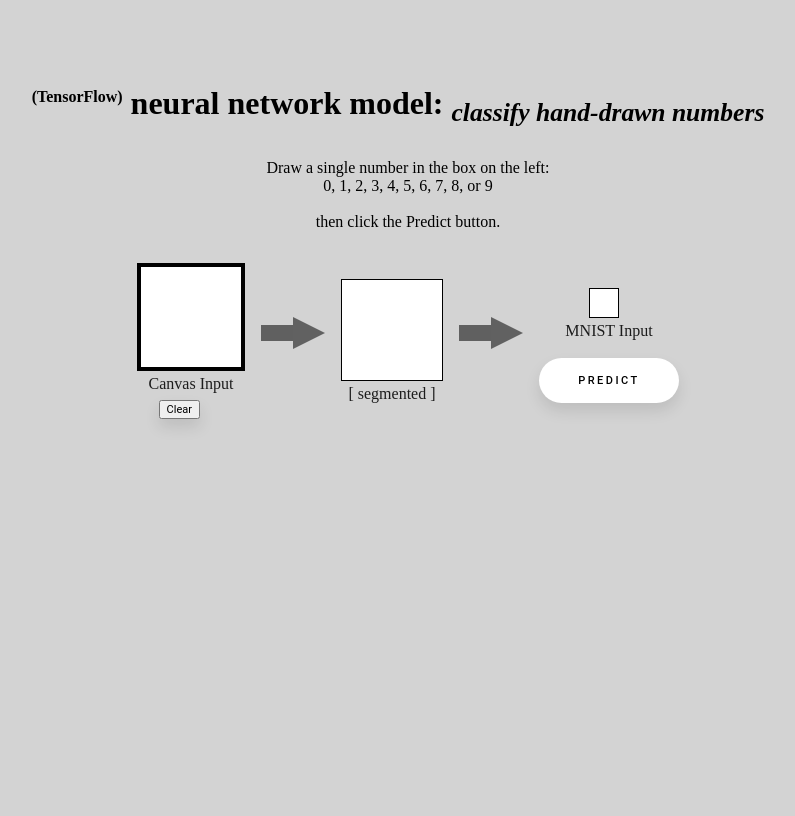
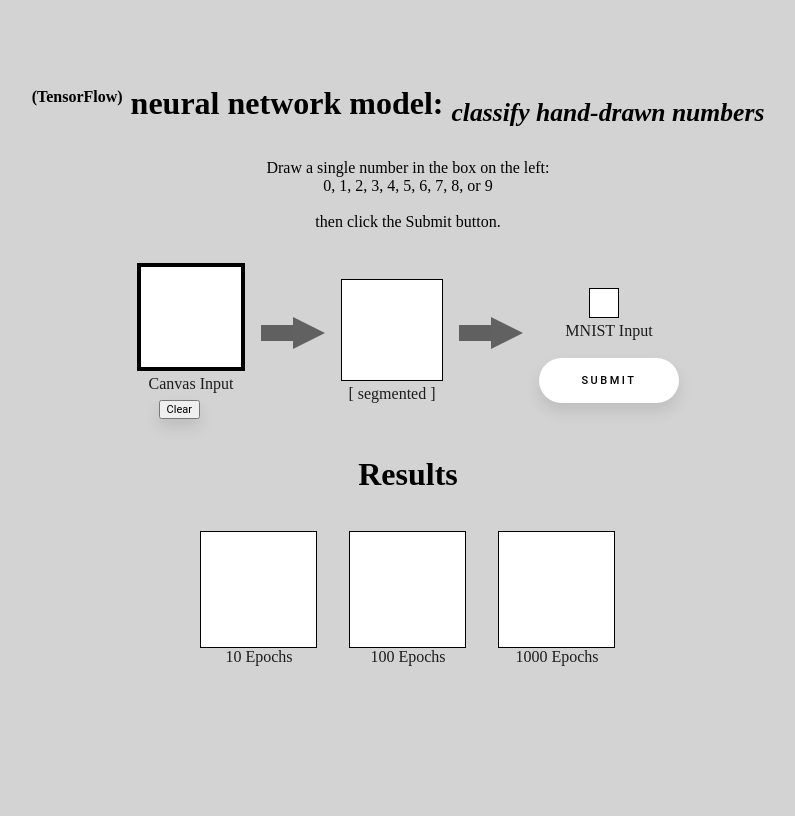
Before and after one commit to eio/vagrant-docker-flask-tensorflow, a Flask app: template app/templates/index.html in a window 1280 px wide. Shown: the whole page, without its empty margins (232-1027 px from the left). Run offline with Flask 2, Linux system fonts and the light colour scheme; the template is opened without the code that fills it, so the values that code supplies are empty.

Commit message:
Return results from 3 saved models

```diff
--- a/app/app.py
+++ b/app/app.py
@@ -16,7 +16,6 @@ PORT = 8081
 REDIS_PORT = 6379
 CLASS_NAMES = ['0','1','2','3','4','5','6','7','8','9']
 HERE = os.path.dirname(os.path.abspath(__file__))
-MNIST_MODEL_FILEPATH = '{}/../models/1000epochs_mnist_model.h5'.format(HERE)
 
 # initialize flask application
 app = Flask(__name__)
@@ -35,14 +34,7 @@ def get_hit_count():
             retries -= 1
             time.sleep(0.5)
 
-@app.route('/')
-def hello():
-    count = get_hit_count()
-    print('Hi my log I have been seen {} times.'.format(count))
-    return render_template('index.html')
-
-@app.route('/api/predict', methods=['POST'])
-def predict_digit():
+def predict_digit(mnist_model_filepath):
     # get input data
     data = request.get_json()
     # decode the base64 encoded image
@@ -54,7 +46,7 @@ def predict_digit():
     # add image data to a batch where it's the only member
     img_batch = (np.expand_dims(img,0))
     # load our pre-trained MNIST model
-    model = keras.models.load_model(MNIST_MODEL_FILEPATH)
+    model = keras.models.load_model(mnist_model_filepath)
     # make prediction
     predictions_single = model.predict(img_batch)
     prediction = predictions_single[0]
@@ -66,10 +58,26 @@ def predict_digit():
     # plt.imshow(img, cmap='gray')
     # plt.xlabel("Prediction: {} (Confidence: {})".format(CLASS_NAMES[predicted], confidence))
     # plt.show()
-    # return prediction to client
-    return jsonify({
+    return {
         'prediction': CLASS_NAMES[predicted],
         'confidence': confidence
+    }
+
+@app.route('/')
+def hello():
+    count = get_hit_count()
+    print('Hi my log I have been seen {} times.'.format(count))
+    return render_template('index.html')
+
+@app.route('/api/predict', methods=['POST'])
+def classify():
+    mnist_model_filepath_A = '{}/../models/10epochs_mnist_model.h5'.format(HERE)
+    mnist_model_filepath_B = '{}/../models/100epochs_mnist_model.h5'.format(HERE)
+    mnist_model_filepath_C = '{}/../models/1000epochs_mnist_model.h5'.format(HERE)
+    return jsonify({
+        '10_epochs': predict_digit(mnist_model_filepath_A),
+        '100_epochs': predict_digit(mnist_model_filepath_B),
+        '1000_epochs': predict_digit(mnist_model_filepath_C)
     })
 
 if __name__ == '__main__':
--- a/app/static/css/style.css
+++ b/app/static/css/style.css
@@ -59,7 +59,13 @@ p {
   text-align: center;
 }
 
-canvas {
+.result {
+  min-width: 85px;
+  min-height: 85px;
+  padding: 15px;
+}
+
+canvas, .result {
   border: 1px solid black;
   background: #fff;
 }
--- a/app/static/js/predict.js
+++ b/app/static/js/predict.js
@@ -19,6 +19,12 @@ var getGrayscaleArray = function() {
     return new Uint8Array(gsarr);
 };
 
+var buildOutput = function(resp, num_epochs) {
+    var output = document.getElementById(num_epochs);
+    var data = resp[num_epochs];
+    output.innerHTML = data['confidence'] + ' sure<br> that you drew<br> the number ' + data['prediction'];
+};
+
 var requestPrediction = function() {
     var endpoint = 'http://192.168.188.110:8081/api/predict';
     var gsarr = getGrayscaleArray();
@@ -30,9 +36,13 @@ var requestPrediction = function() {
     xhr.onreadystatechange = function() {
         if (xhr.readyState === 4) {
             var resp = JSON.parse(xhr.response);
-            console.log('Prediction:', resp)
+            console.log('Predictions:', resp);
+            buildOutput(resp, '10_epochs');
+            buildOutput(resp, '100_epochs');
+            buildOutput(resp, '1000_epochs');
             // resp == { 'prediction': X, 'confidence': Y }
-            alert('skynet is ' + resp['confidence'] + ' sure that you drew the number ' + resp['prediction']);
+            // var bestguess = resp['1000_epochs']
+            // alert('skynet is ' + bestguess['confidence'] + ' sure that you drew the number ' + bestguess['prediction']);
         }
     }
     xhr.open('POST', endpoint, true);
--- a/app/templates/index.html
+++ b/app/templates/index.html
@@ -15,7 +15,7 @@
             <p>Draw a single number in the box on the left:
                 <br>0, 1, 2, 3, 4, 5, 6, 7, 8, or 9
                 <br>
-                <br>then click the Predict button.
+                <br>then click the Submit button.
             </p>
             <div class="items">
                 <div class="items__item">
@@ -34,8 +34,23 @@
                     <div class="items__item__label">MNIST Input</div>
                     <br>
                     <div class="wrap">
-                      <button class="button" onclick="requestPrediction()">Predict</button>
+                      <button class="button" onclick="requestPrediction()">Submit</button>
                     </div>
+                </div>
+            </div>
+            <h1>Results</h1>
+            <div id="predictions" class="items">
+                <div class="items__item">
+                    <div id="10_epochs" class="result" width="100px" height="100px"></div>
+                    <div class="items__item__label">10 Epochs</div>
+                </div>
+                <div class="items__item">
+                    <div id="100_epochs" class="result" width="100px" height="100px"></div>
+                    <div class="items__item__label">100 Epochs</div>
+                </div>
+                <div class="items__item items__item--mnist">
+                    <div id="1000_epochs" class="result" width="100px" height="100px"></div>
+                    <div class="items__item__label">1000 Epochs</div>
                 </div>
             </div>
             <!-- canvas sketchpad code -->
```
